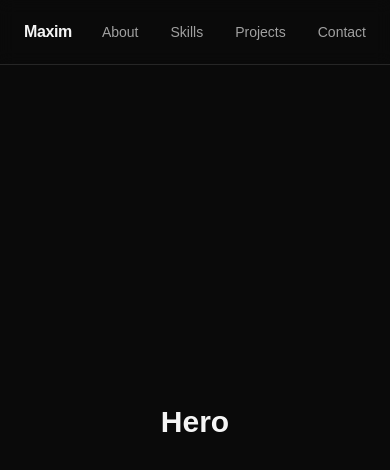
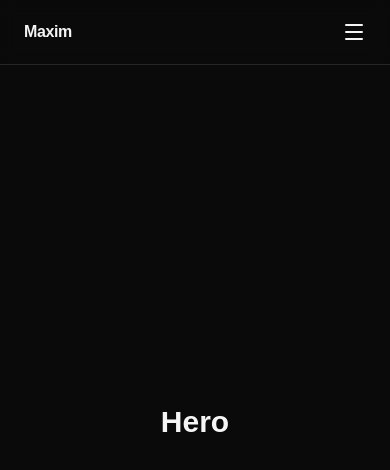
Before and after one commit to MaximBanna/portfolio, a React (Vite) app: page / in a window 390 px wide. Shown: the top 470 px of the page. Built offline with nearby package versions, Linux system fonts and the light colour scheme.

Commit message:
Add mobile menu

```diff
--- a/package.json
+++ b/package.json
@@ -12,6 +12,7 @@
   "dependencies": {
     "@fontsource-variable/inter": "^5.3.0",
     "@tailwindcss/vite": "^4.3.3",
+    "lucide-react": "^1.56.0",
     "motion": "^14.2.0",
     "react": "^19.2.8",
     "react-dom": "^19.2.8",
--- a/src/components/layout/Navbar.jsx
+++ b/src/components/layout/Navbar.jsx
@@ -1,3 +1,6 @@
+import { useState } from "react";
+import { Menu, X } from "lucide-react";
+
 const links = [
   { label: "About", href: "#about" },
   { label: "Skills", href: "#skills" },
@@ -6,6 +9,11 @@
 ];
 
 function Navbar() {
+  const [isOpen, setIsOpen] = useState(false);
+  function handleIsOpen() {
+    setIsOpen(!isOpen);
+  }
+
   return (
     <header
       id="navbar"
@@ -15,18 +23,42 @@
         <a href="#hero" className="font-semibold tracking-tight">
           Maxim
         </a>
-        <nav className="flex gap-8 text-sm">
+
+        {/* hidden by default and shown as a row from medium screens up */}
+        <nav className="hidden md:flex gap-8 text-sm">
           {links.map((link) => (
             <a
+              className="text-neutral-400 hover:text-neutral-100 transition-colors"
               key={link.href}
               href={link.href}
-              className="text-neutral-400 hover:text-neutral-100 transition-colors"
             >
               {link.label}
             </a>
           ))}
         </nav>
+        <button
+          className="md:hidden"
+          onClick={handleIsOpen}
+          aria-label="Toggle menu"
+        >
+          {isOpen ? <X /> : <Menu />}
+        </button>
       </div>
+      {isOpen && (
+        // mobile panel
+        <nav className="md:hidden flex flex-col gap-4 border-t border-neutral-800 px-6 py-4">
+          {links.map((link) => (
+            <a
+              className="text-neutral-400 hover:text-neutral-100 transition-colors"
+              key={link.href}
+              href={link.href}
+              onClick={() => setIsOpen(false)}
+            >
+              {link.label}
+            </a>
+          ))}
+        </nav>
+      )}
     </header>
   );
 }
```
Also changed, not shown: 1 other file (tests, documents, lock files or other folders).
